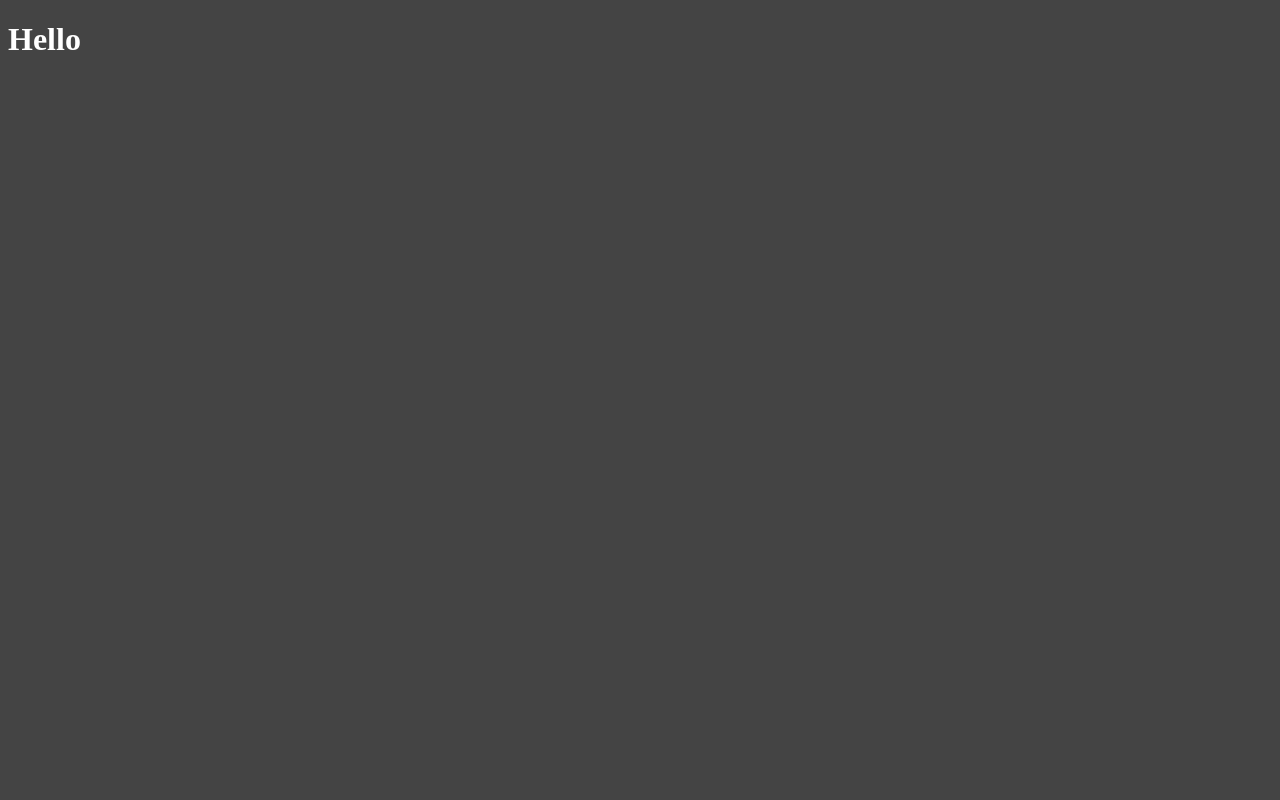
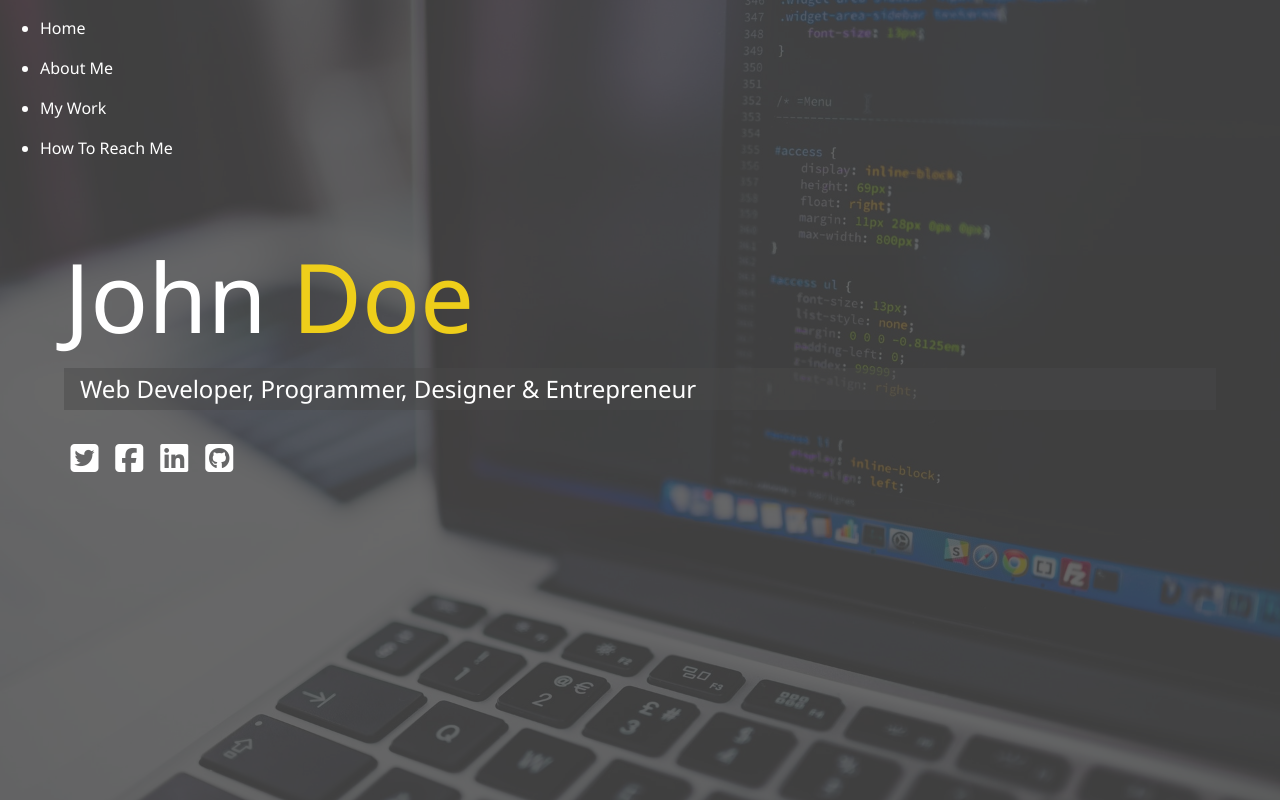
Before and after one commit to 20rp/web-portfolio, a website: page dist/index.html in a window 1280 px wide. Drawn offline with Linux system fonts and the light colour scheme; files whose address does not match are found by name.

Commit message:
Index & main sass

```diff
--- a/scss/main.scss
+++ b/scss/main.scss
@@ -1,6 +1,72 @@
-$primary-color: #444;
+@import "config";
+
+* {
+  box-sizing: border-box;
+}
 
 body {
+  @include background;
   background: $primary-color;
   color: #fff;
+  height: 100%;
+  margin: 0;
+  font-family: "Segoe UI", Tahoma, Geneva, Verdana, sans-serif;
+  line-height: 1.5;
 }
+
+// Headings
+h1,
+h2,
+h3 {
+  margin: 0;
+  font-weight: 400;
+
+  &.lg-heading {
+    font-size: 6rem;
+  }
+
+  &.sm-heading {
+    margin-bottom: 2rem;
+    padding: 0.2rem 1rem;
+    background: rgba(lighten($primary-color, 2), 0.5);
+  }
+}
+
+a {
+  color: #fff;
+  text-decoration: none;
+}
+
+header {
+  position: fixed;
+  z-index: 2;
+  width: 100%;
+}
+
+.text-secondary {
+  color: $secondary-color;
+}
+
+main {
+  padding: 4rem;
+  height: 100%;
+
+  .icons {
+    margin-top: 1rem;
+
+    a {
+      padding: 0.4rem;
+      &:hover {
+        color: $secondary-color;
+        @include easeOut();
+      }
+    }
+  }
+
+  &#home {
+    overflow: hidden;
+    h1 {
+      margin-top: 20vh;
+    }
+  }
+}
```
Also changed, not shown: dist/css/main.css, dist/img/background.jpg (added), dist/img/portrait.jpg (added), dist/img/portrait_small.jpg (added), dist/img/projects/project1.jpg (added), dist/img/projects/project2.jpg (added), dist/img/projects/project3.jpg (added), dist/img/projects/project4.jpg (added), dist/img/projects/project5.jpg (added), dist/index.html, dist/jss/main.js (added), scss/_config.scss (added).
